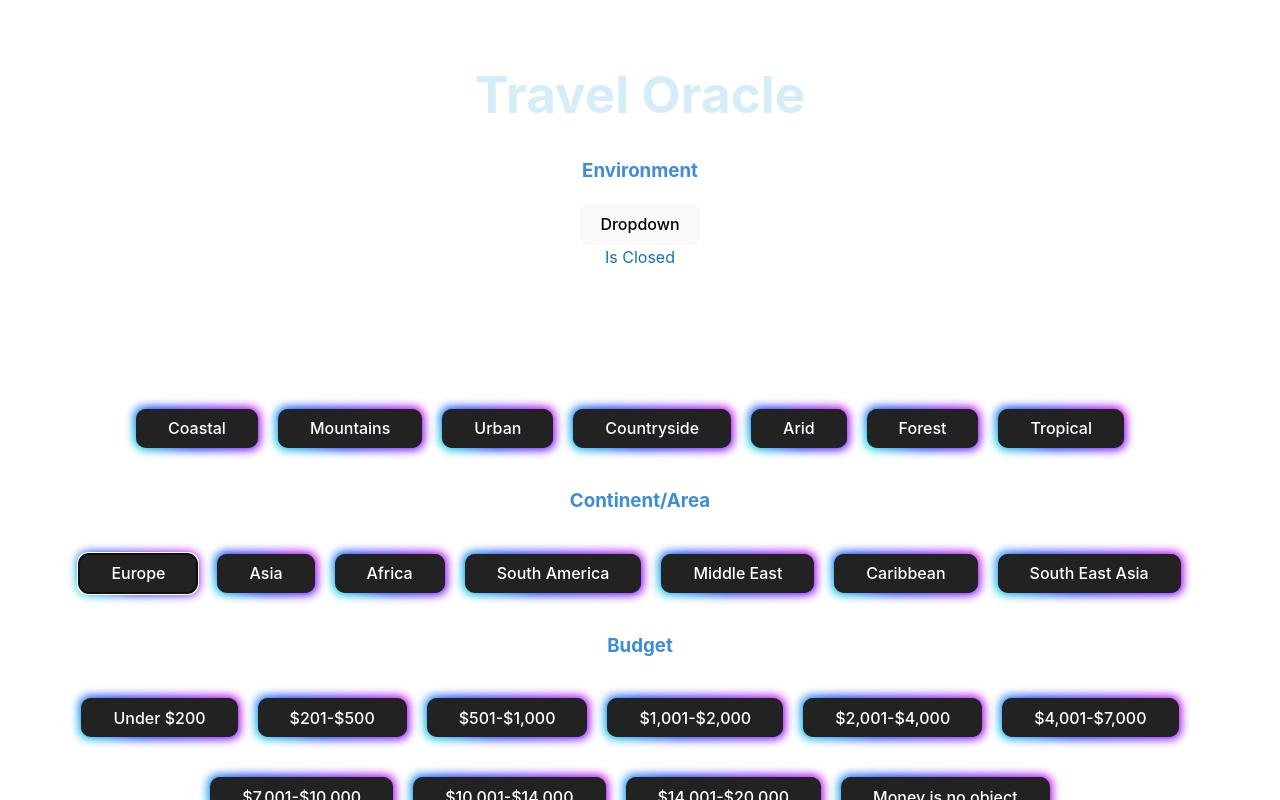
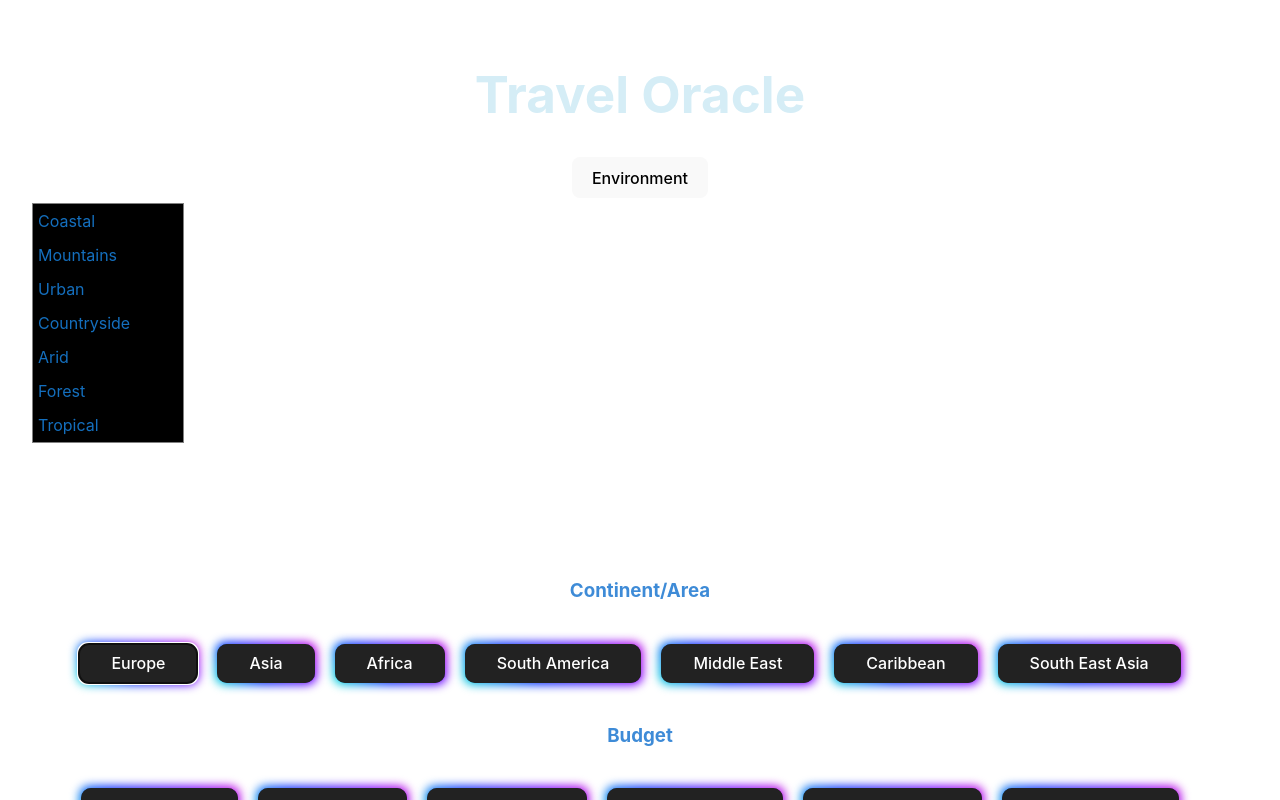
Before and after one commit to TravelOracle/TravelOracleFrontEnd, a React (Vite) app in the folder TravelAIFE/: page / in a window 1280 px wide. Both pictures are taken after a click on the button "Europe". Shown: the top 800 px of the page. Built offline with nearby package versions, Linux system fonts and the light colour scheme.

Commit message:
Environment buttons console.log

```diff
--- a/TravelAIFE/src/App.css
+++ b/TravelAIFE/src/App.css
@@ -195,19 +195,17 @@
 
 .menu > li {
   margin: 0;
-
-  background-color: white;
+  background-color: black;
 }
 
 .menu > li:hover {
-  background-color: lightgray;
+  background-color: red;
 }
 
 .menu > li > button {
   width: 100%;
   height: 100%;
   text-align: left;
-
   background: none;
   color: inherit;
   border: none;
--- /dev/null
+++ b/TravelAIFE/src/components/dropdown.jsx
@@ -0,0 +1,20 @@
+import { useState } from "react";
+import axios from "axios";
+import * as React from "react";
+
+const Dropdown = ({ open, trigger, menu }) => {
+    return (
+      <div className="dropdown">
+        {trigger}
+        {open ? (
+          <ul className="menu">
+            {menu.map((menuItem, index) => (
+              <li key={index} className="menu-item">{menuItem}</li>
+            ))}
+          </ul>
+        ) : null}
+      </div>
+    );
+  };
+
+export default Dropdown;
--- a/TravelAIFE/src/components/filters.jsx
+++ b/TravelAIFE/src/components/filters.jsx
@@ -1,13 +1,10 @@
 import { useState } from "react";
 import axios from "axios";
 import * as React from "react";
-
+import Dropdown from "./dropdown";
 
 const Filters = () => {
     const [open, setOpen] = React.useState(false);
-    const handleOpen = () => {
-        setOpen(!open);
-      };
     const [environment, setEnvironment] = useState("Mountains");
     const [interest, setInterest] = useState("");
     const [travelBudget, setTravelBudget] = useState("");
@@ -32,85 +29,96 @@ const Filters = () => {
             })
     }
 
+    const handleOpen = () => {
+        setOpen(!open);
+      };
+
     const handleEnvironment = (selectedEnvironment) => {
         setEnvironment(selectedEnvironment)
         console.log(selectedEnvironment)
+        setOpen(true);
     }
 
     const handleInterest = (selectedInterest) => {
         setInterest(selectedInterest)
         console.log(selectedInterest)
+        setOpen(true);
     }
 
     const handleTravelBudget = (selectedTravelBudget) => {
         setTravelBudget(selectedTravelBudget)
         console.log(selectedTravelBudget)
+        setOpen(true);
     }
 
     const handleHome = (selectedHome) => {
         setHome(selectedHome)
         console.log(selectedHome)
+        setOpen(true);
     }
 
     const handleClimate = (selectedClimate) => {
         setClimate(selectedClimate)
         console.log(selectedClimate)
+        setOpen(true);
     }
 
     const handleTravelGroup = (selectedTravelGroup) => {
         setTravelGroup(selectedTravelGroup)
         console.log(selectedTravelGroup)
+        setOpen(true);
     }
 
     const handleContinent = (selectedContinent) => {
         setContinent(selectedContinent)
         console.log(selectedContinent)
+        setOpen(true);
     }
 
-    function selectedEnvironment(event){
-        setEnvironment(event.target.value)
-        console.log(event)
-      }
-      const handleMenuOne = () => {
-        // do something
-        setOpen(false);
-      };
+    //   const handleMenuOne = () => {
+    //     console.log('clicked one');
+    //     setOpen(true);
+    //   };
 
-      const handleMenuTwo = () => {
-        // do something
-        setOpen(false);
-      };
+    //   const handleMenuTwo = () => {
+    //     console.log('clicked two');
+    //     setOpen(true);
+    //   };
+
     return(
         <>
         <div>
             <h1 class="appTitle">Travel Oracle</h1>
-            <h3 class="filterTitle">Environment</h3>
-            <div>
-                <button onClick={handleOpen}>Dropdown</button>
-                {open ? (
-                    <ul className="menu">
-                    <li className="menu-item">
-                         <button onClick={handleMenuOne}>Menu 1</button>
-                    </li>
-                    <li className="menu-item">
-                     <button onClick={handleMenuTwo}>Menu 2</button>
-                    </li>
-                    </ul>
-                  ) : null}
-                  {open ? <div>Is Open</div> : <div>Is Closed</div>}
-                 </div>
+        <Dropdown
+            open={open}
+            trigger={<button onClick={handleOpen}>Environment</button>}
+            menu={[
+                <button onClick={() => handleEnvironment("Coastal")}>Coastal</button>,
+                <button onClick={() => handleEnvironment("Mountains")}>Mountains</button>,
+                <button onClick={() => handleEnvironment("Urban")}>Urban</button>,
+                <button onClick={() => handleEnvironment("Countryside")}>Countryside</button>,
+                <button onClick={() => handleEnvironment("Arid")}>Arid</button>,
+                <button onClick={() => handleEnvironment("Forest")}>Forest</button>,
+                <button onClick={() => handleEnvironment("Tropical")}>Tropical</button>,
+            ]}
+        />
+
                  <br />
                  <br />
                  <br />
                  <br />
                  <br />
-                <button class="button-85" role="button" onClick={() => handleEnvironment("Coastal")}>Coastal</button>
-                <button class="button-85" role="button" onClick={() => handleEnvironment("Mountains")}>Mountains</button>
-                <button class="button-85" role="button" onClick={() => handleEnvironment("Urban")}>Urban</button>
-                <button class="button-85" role="button" onClick={() => handleEnvironment("Countryside")}>Countryside</button>
-                <button class="button-85" role="button" onClick={() => handleEnvironment("Arid")}>Arid</button>
-                <button class="button-85" role="button" onClick={() => handleEnvironment("Forest")}>Forest</button>
-                <button class="button-85" role="button" onClick={() => handleEnvironment("Tropical")}>Tropical</button>
+                 <br />
+                 <br />
+                 <br />
+                 <br />
+                 <br />
+                 <br />
+                 <br />
+                 <br />
+                 <br />
+                 <br />
+
             <h3 class="filterTitle">Continent/Area</h3>
                 <button class="button-85" role="button" onClick={() => handleContinent("Europe")}>Europe</button>
                 <button class="button-85" role="button" onClick={() => handleContinent("Asia")}>Asia</button>
```
